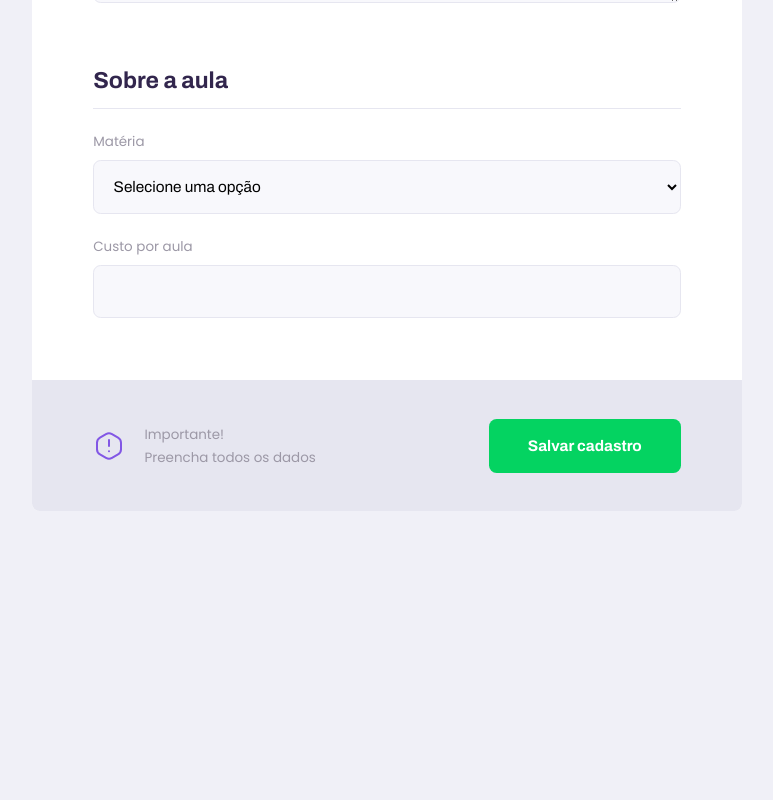
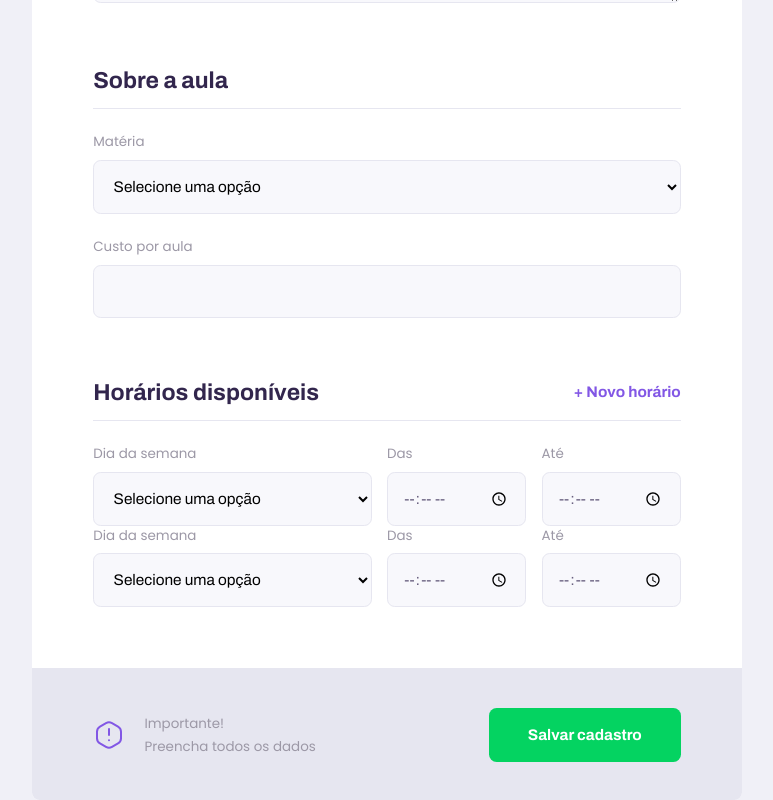
Before and after one commit to zGabrie1/web-with-react, a React (Create React App) app: page /give-classes in a window 1280 px wide. Shown: the part 908-1708 px from the top of the page, without its empty margins (253-1026 px from the left). Before the commit the page ends 1419 px from the top, so only its background shows below. Built offline with nearby package versions, Linux system fonts and the light colour scheme.

Commit message:
TeacherFormEnd

```diff
--- a/src/components/Select/index.tsx
+++ b/src/components/Select/index.tsx
@@ -15,8 +15,8 @@ const Select: React.FC<SelectProps> = ({ label, name, options, ...rest }) => {
     return (
         <div className="select-block">
             <label htmlFor= { name }>{ label }</label>
-            <select id={ name } { ...rest }>
-                <option value="" disabled selected hidden>Selecione uma opção</option>
+            <select defaultValue="" id={ name } { ...rest }>
+                <option value="" disabled hidden>Selecione uma opção</option>
 
 
                 {options.map(option => {
--- a/src/pages/TeacherForm/index.tsx
+++ b/src/pages/TeacherForm/index.tsx
@@ -1,4 +1,4 @@
-import React from 'react';
+import React, {useState} from 'react';
 
 import PageHeader from '../../components/PageHeader';
 
@@ -9,6 +9,20 @@ import Textarea from '../../components/Textarea';
 import Select from '../../components/Select';
 
 function TeacherForm() {
+
+    const [scheduleItems, setScheduleItems] = useState([
+        {week_day: 0, from: '8:00 AM', to: '4:00 PM'},
+        {week_day: 2, from: '10:00 AM', to: '6:00 PM'}
+    ])
+
+    function addScheduleItem() {
+        setScheduleItems([
+            ...scheduleItems,
+            {week_day: 0, from: "", to: ""}
+        ])
+
+    }
+
     return (
         <div id="page-teacher-form" className="container">
             <PageHeader
@@ -50,6 +64,38 @@ function TeacherForm() {
 
                 </fieldset>
 
+                <fieldset>
+                    <legend>
+                        Horários disponíveis
+                        <button type="button" onClick={addScheduleItem}>
+                            + Novo horário
+                        </button>
+                    </legend>
+
+                    {scheduleItems.map(scheduleItem => {
+                        return (
+                            <div key={scheduleItem.week_day} className="schedule-item">
+                                <Select
+                                    name="week_day"
+                                    label="Dia da semana"
+                                    options={[
+                                        { value: '0', label: 'Domingo' },
+                                        { value: '1', label: 'Segunda' },
+                                        { value: '2', label: 'Terça' },
+                                        { value: '3', label: 'Quarta' },
+                                        { value: '4', label: 'Quinta'},
+                                        { value: '5', label: 'Sexta'},
+                                        { value: '6', label: 'Sábado'}
+                                    ]}
+                                />
+                                <Input type="time" name="from" label="Das"/>
+                                <Input type="time" name="to" label="Até"/>
+                            </div>
+                        );
+                    })}
+
+                </fieldset>
+
                 <footer>
                  <p>
                     <img src= { warningIcon } alt="Aviso importante"/>
--- a/src/pages/TeacherForm/style.css
+++ b/src/pages/TeacherForm/style.css
@@ -36,6 +36,19 @@
     width: 100%;
     padding-bottom: 1.6rem;
     border-bottom: 1px solid var(--color-line-in-white);
+}
+
+#page-teacher-form main fieldset legend button {
+    background: none;
+    border: none;
+    color: var(--color-primary);
+    font: 700 1.6rem Archivo;
+    cursor: pointer;
+    transition: 0.2s;
+}
+
+#page-teacher-form main fieldset legend button:hover {
+    color: var(--color-primary-dark);
 }
 
 #page-teacher-form main fieldset .select-block + .input-block,
@@ -101,6 +114,16 @@
         padding: 0 6.4rem;
     }
 
+    #page-teacher-form main .schedule-item {
+        display: grid;
+        grid-template-columns: 2fr 1fr 1fr;
+        column-gap: 1.6rem;
+    }
+
+    #page-teacher-form main .schedule-item .input-block {
+        margin-top: 0 !important;
+    }
+
     #page-teacher-form main footer {
         padding: 4.0rem 6.4rem;
         display: flex;
```
